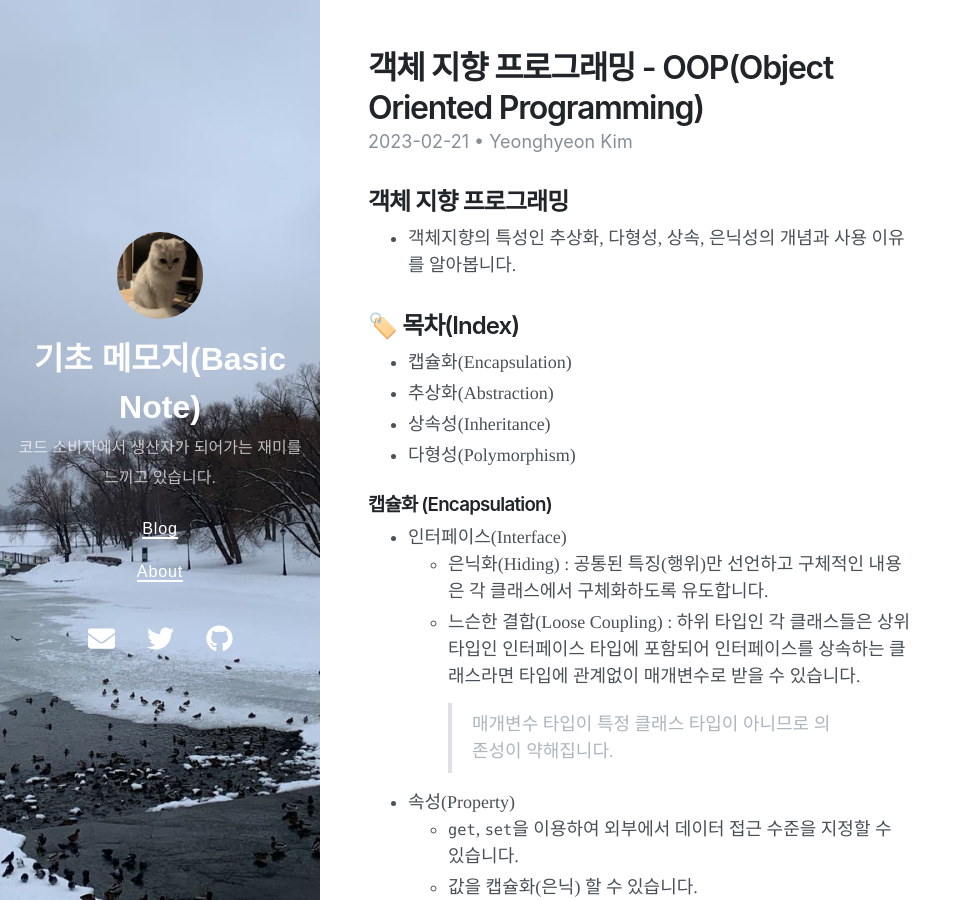
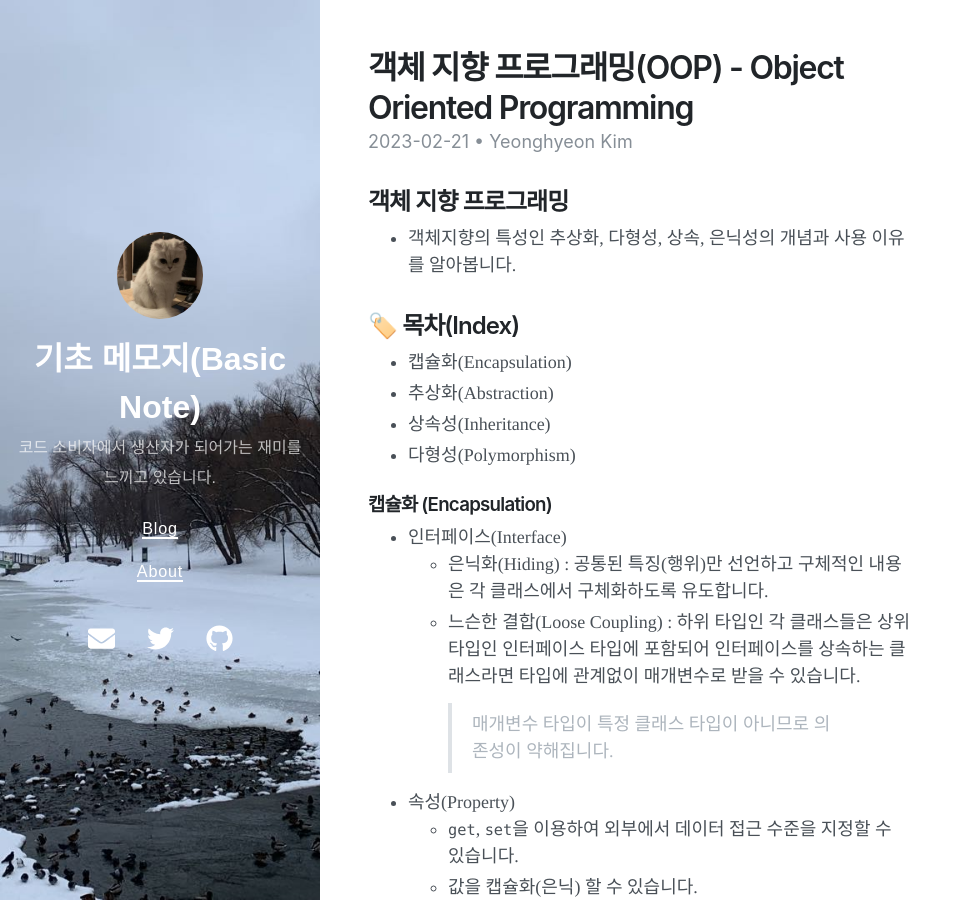
Before and after one commit to yeong-hyeon-kim/yeong-hyeon-kim.github.io, a Jekyll site: the page built from _posts/2023-02-21-computer-oop.md, in a window 1280 px wide and 900 px high. Shown: the whole window, without its empty margins (0-971 px from the left). Built offline with Jekyll 4.4.1, drawn with Linux system fonts in a browser that asks for light colours; nearby versions of some CDN libraries; comment, search, counter and statistics services are not loaded.

```diff
--- a/_posts/2023-02-21-computer-oop.md
+++ b/_posts/2023-02-21-computer-oop.md
@@ -1,6 +1,6 @@
 ---
 layout: post
-title:  "객체 지향 프로그래밍 - OOP(Object Oriented Programming)"
+title:  "객체 지향 프로그래밍(OOP) - Object Oriented Programming"
 crawlertitle: "About OOP"
 summary: "About OOP"
 date:   2023-02-21 17:00:00 +0900
```
